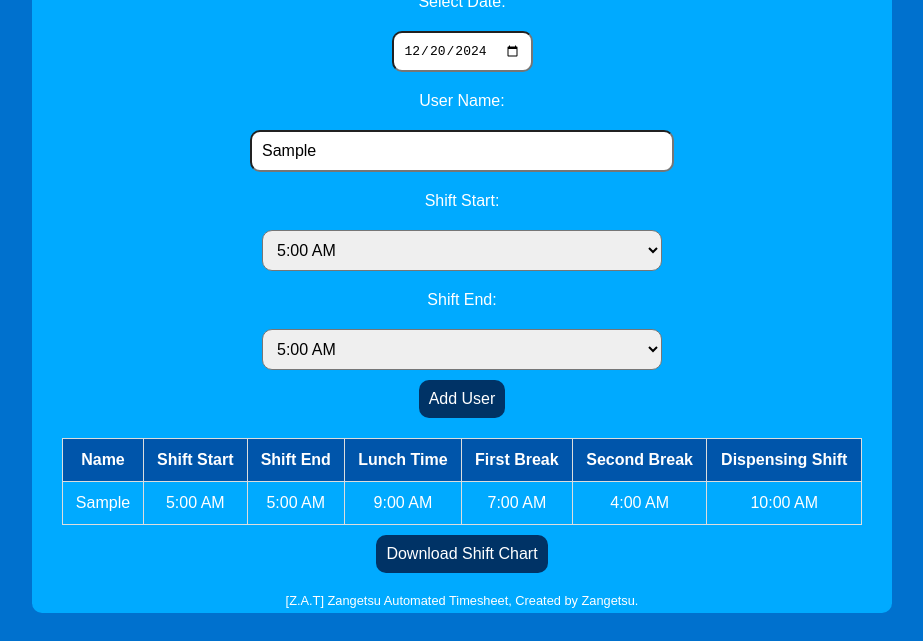
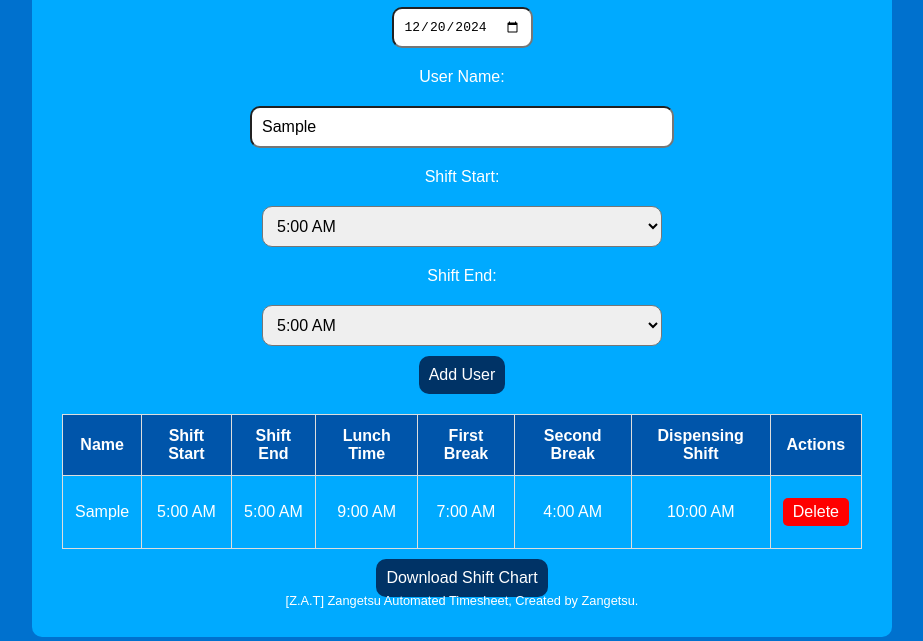
Before and after one commit to 72kite/Z.A.T, a plain HTML site: page index.html in a window 1280 px wide. Both pictures are taken after typing "Sample" into the empty fields and a click on the button "Add User". Shown: the part 159-800 px from the top of the page, without its empty margins (178-1101 px from the left). Drawn offline with Linux system fonts and the light colour scheme.

Commit message:
Add files via upload
Just want to share a little something I've been working on, a Z.A.T scheduling and file management program.

Here's a breakdown of its functions:

* Add and delete time slots for scheduled events.
* Check for conflicts to make sure that an event doesn't overlap with another.
* Basic conflict error handling.
* PDF export button from the viewer on the web interface.

```diff
--- a/app.js
+++ b/app.js
@@ -25,7 +25,7 @@ document.addEventListener('DOMContentLoaded', function () {
         const shiftEndTime = new Date(`1970-01-01T${shiftEnd}:00`);
 
         // Calculate Lunch (4 hours into the shift)
-        const lunchTime = new Date(shiftStartTime.getTime() + 4 * 60 * 60 * 1000);
+        let lunchTime = new Date(shiftStartTime.getTime() + 4 * 60 * 60 * 1000);
         const formattedLunchTime = formatTime(lunchTime);
 
         // Calculate First Break (2 hours into the shift)
@@ -49,6 +49,15 @@ document.addEventListener('DOMContentLoaded', function () {
 
         const formattedDispensingShift = formatTime(dispensingShiftStart);
 
+        // Check for conflicts withing th
+        if (hasConflict(formattedLunchTime, formattedFirstBreakTime, formattedSecondBreakTime)) {
+            // Shift lunch time by 1 hour
+            lunchTime = new Date(lunchTime.getTime() + 1 * 60 * 60 * 1000);
+            alert('There is a conflict with the break times. The system will auto shift lunch ahead for one hour for coverage.');
+        }
+
+        const formattedAdjustedLunchTime = formatTime(lunchTime);
+
         // Adding data to the table
         const tableBody = document.getElementById('shift-table-body');
         const row = document.createElement('tr');
@@ -56,13 +65,37 @@ document.addEventListener('DOMContentLoaded', function () {
             <td>${userName}</td>
             <td>${formatTime(shiftStartTime)}</td>
             <td>${formatTime(shiftEndTime)}</td>
-            <td>${formattedLunchTime}</td>
+            <td>${formattedAdjustedLunchTime}</td>
             <td>${formattedFirstBreakTime}</td>
             <td>${formattedSecondBreakTime}</td>
             <td>${formattedDispensingShift}</td>
+            <td><button class="delete-btn">Delete</button></td>
         `;
         tableBody.appendChild(row);
+
+        // Add event listener to delete button
+        row.querySelector('.delete-btn').addEventListener('click', function () {
+            row.remove();
         });
+    });
+
+    // Function to check for conflicts
+    function hasConflict(lunchTime, firstBreakTime, secondBreakTime) {
+        const tableBody = document.getElementById('shift-table-body');
+        const rows = tableBody.querySelectorAll('tr');
+
+        for (const row of rows) {
+            const existingLunchTime = row.cells[3].textContent;
+            const existingFirstBreakTime = row.cells[4].textContent;
+            const existingSecondBreakTime = row.cells[5].textContent;
+
+            if (existingLunchTime === lunchTime || existingFirstBreakTime === firstBreakTime || existingSecondBreakTime === secondBreakTime) {
+                return true;
+            }
+        }
+
+        return false;
+    }
 
     // Function to update shift end options based on the selected start time
     function updateShiftEndOptions() {
@@ -135,6 +168,7 @@ document.addEventListener('DOMContentLoaded', function () {
             }
         }
     }
+
     // Functionality for the Download Button
     document.getElementById('download-btn').addEventListener('click', () => {
         const table = document.getElementById('shift-table');
@@ -148,12 +182,27 @@ document.getElementById('download-btn').addEventListener('click', () => {
             csvContent += rowData + '\n';
         });
 
-    // Create a execl or xls and trigger download of shift chart
+        // Create a CSV file and trigger download of shift chart
         const blob = new Blob([csvContent], { type: 'text/csv;charset=utf-8;' });
         const link = document.createElement('a');
         link.href = URL.createObjectURL(blob);
         link.download = 'shift_schedule.csv';
-    link.click()
+        link.click();
     });
 
+    // Adding the Actions column header
+    const tableHead = document.getElementById('shift-table-head');
+    const headerRow = document.createElement('tr');
+    headerRow.innerHTML = `
+        <th>User Name</th>
+        <th>Shift Start</th>
+        <th>Shift End</th>
+        <th>Lunch Break</th>
+        <th>First Break</th>
+        <th>Second Break</th>
+        <th>Dispensing Shift</th>
+        <th>Actions</th>
+
+    `;
+    tableHead.appendChild(headerRow);
 });
--- a/index.html
+++ b/index.html
@@ -28,7 +28,7 @@
         <thead>
             <tr>
                 <th>Name</th><th>Shift Start</th><th>Shift End</th>
-                <th>Lunch Time</th><th>First Break</th><th>Second Break</th><th>Dispensing Shift</th>
+                <th>Lunch Time</th><th>First Break</th><th>Second Break</th><th>Dispensing Shift</th><th>Actions</th>
             </tr>
         </thead>
         <tbody id="shift-table-body"></tbody>
--- a/styles.css
+++ b/styles.css
@@ -67,6 +67,24 @@ th {
     background-color: #0055aa;
 }
 
+td[contenteditable="true"] {
+    background-color: #ffffff;
+    color: #000000;
+}
+
+.delete-btn {
+    background-color: red;
+    color: white;
+    border: none;
+    padding: 5px 10px;
+    cursor: pointer;
+    border-radius: 5px;
+}
+
+.delete-btn:hover {
+    background-color: darkred;
+}
+
 footer {
     position: absolute;
     bottom: 20px;
```
Lines whose indentation alone changed are shown as unchanged.
